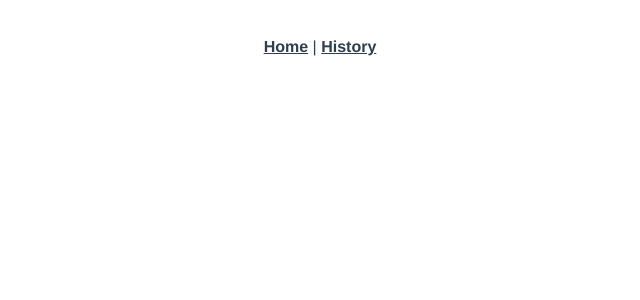
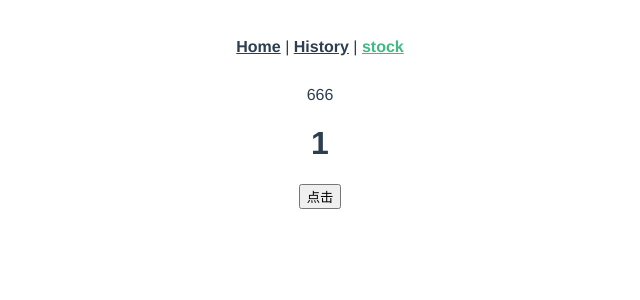
Before and after one commit to zokoko/minvue, a Vue app: page /stock in a window 1280 px wide. Before the commit this address had no page. Shown: the top 300 px of the page, without its empty margins (320-960 px from the left). Built offline with nearby package versions, Linux system fonts and the light colour scheme.

Commit message:
增加stock页

```diff
--- a/src/App.vue
+++ b/src/App.vue
@@ -2,9 +2,10 @@
   <div id="app">
     <div id="nav">
       <router-link to="/">Home</router-link> |
-      <router-link to="/History">History</router-link>
+      <router-link to="/History">History</router-link> |
+      <router-link to="/Stock">stock</router-link>
     </div>
-    <router-view/>
+    <router-view />
   </div>
 </template>
 
--- a/src/router/index.js
+++ b/src/router/index.js
@@ -14,6 +14,11 @@ const routes = [
     // this generates a separate chunk (about.[hash].js) for this route
     // which is lazy-loaded when the route is visited.
     component: () => import(/* webpackChunkName: "about" */ '../views/History.vue')
+  },
+  {
+    path: '/stock',
+    name: 'Stock',
+    component: () => import(/* webpackChunkName: "about" */ '../views/stock/stock.vue')
   }
 ]
 
--- a/src/views/Home.vue
+++ b/src/views/Home.vue
@@ -7,30 +7,30 @@
 
 <script>
 // @ is an alias to /src
-import HelloWorld from "@/components/HelloWorld.vue";
+import HelloWorld from '@/components/HelloWorld.vue'
 
 export default {
-  name: "Home",
+  name: 'Home',
   components: {
-    HelloWorld,
+    HelloWorld
   },
-  data() {
+  data () {
     return {
-      temptxt: "hello",
-    };
+      temptxt: 'hello'
+    }
   },
   computed: {
     count: function () {
-      return this.$store._state.data.module1.count;
-    },
+      return this.$store._state.data.module1.count
+    }
   },
-  created() {
-    var that = this;
-    console.log("temptxt", that.count);
+  created () {
+    var that = this
+    console.log('temptxt', that.count)
   },
-  mounted() {},
+  mounted () {},
   methods: {
-    test() {},
-  },
-};
+    test () {}
+  }
+}
 </script>
--- /dev/null
+++ b/src/views/stock/stock.vue
@@ -0,0 +1,33 @@
+<template>
+  <div class="about">
+    666
+    <h1>{{ count }}</h1>
+    <button @click="add">点击</button>
+  </div>
+</template>
+
+<script>
+import axios from 'axios'
+export default {
+  name: 'Stock',
+  methods: {
+    add: function () {
+      console.log(this)
+      this.$store.dispatch('module1/add')
+      axios({
+        method: 'post',
+        url: '/api/luyou/post',
+        data: {
+          date1: '2020-09-07'
+        }
+      }).then((res) => console.log(res))
+      console.log('submit!')
+    }
+  },
+  computed: {
+    count: function () {
+      return this.$store._state.data.module1.count
+    }
+  }
+}
+</script>
```
Also changed, not shown: src/server/Excel2jsonPlus.js (+0 -2 lines), src/services/httpservices.js (added, +41 -0 lines), 1 other file (tests, documents, lock files or other folders).
